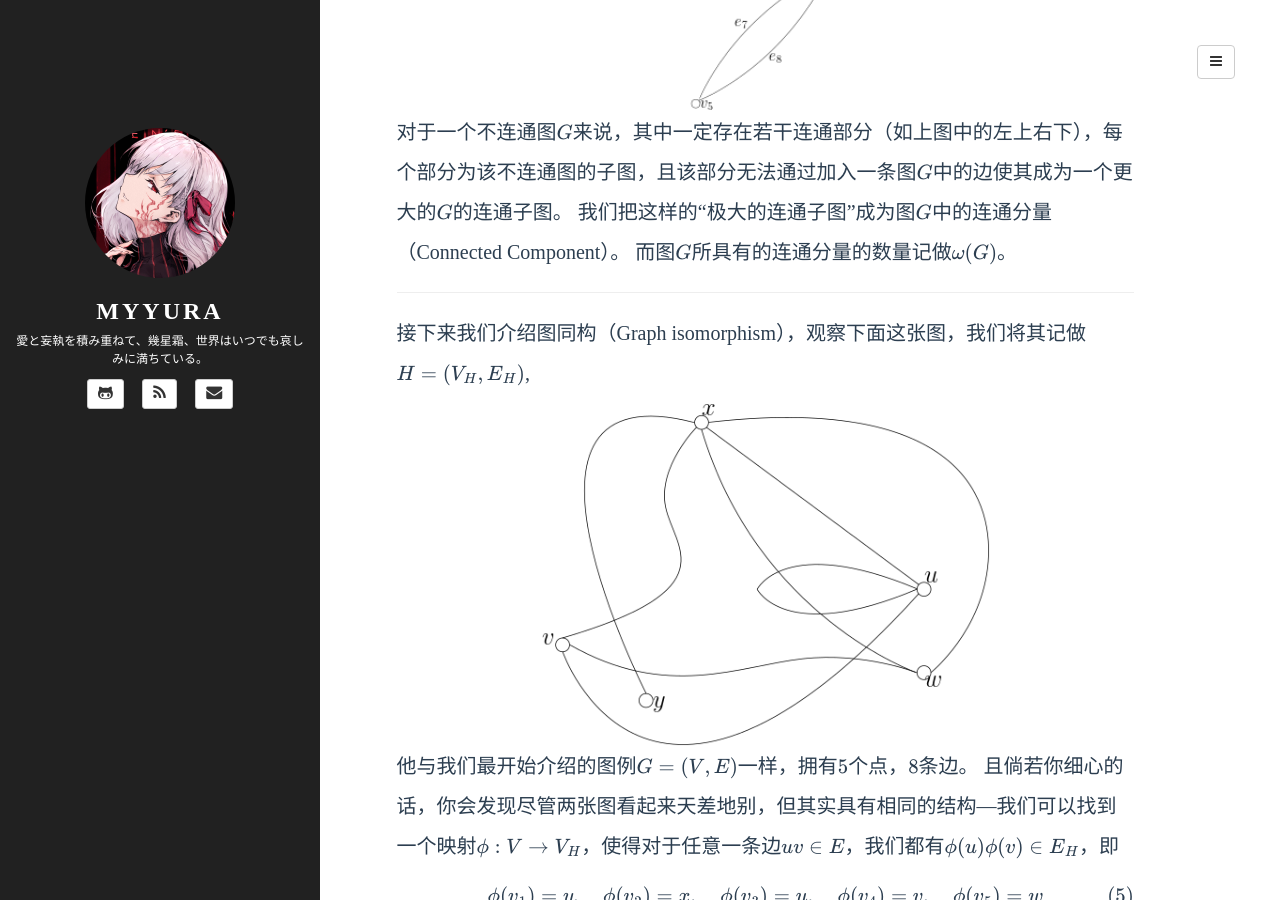
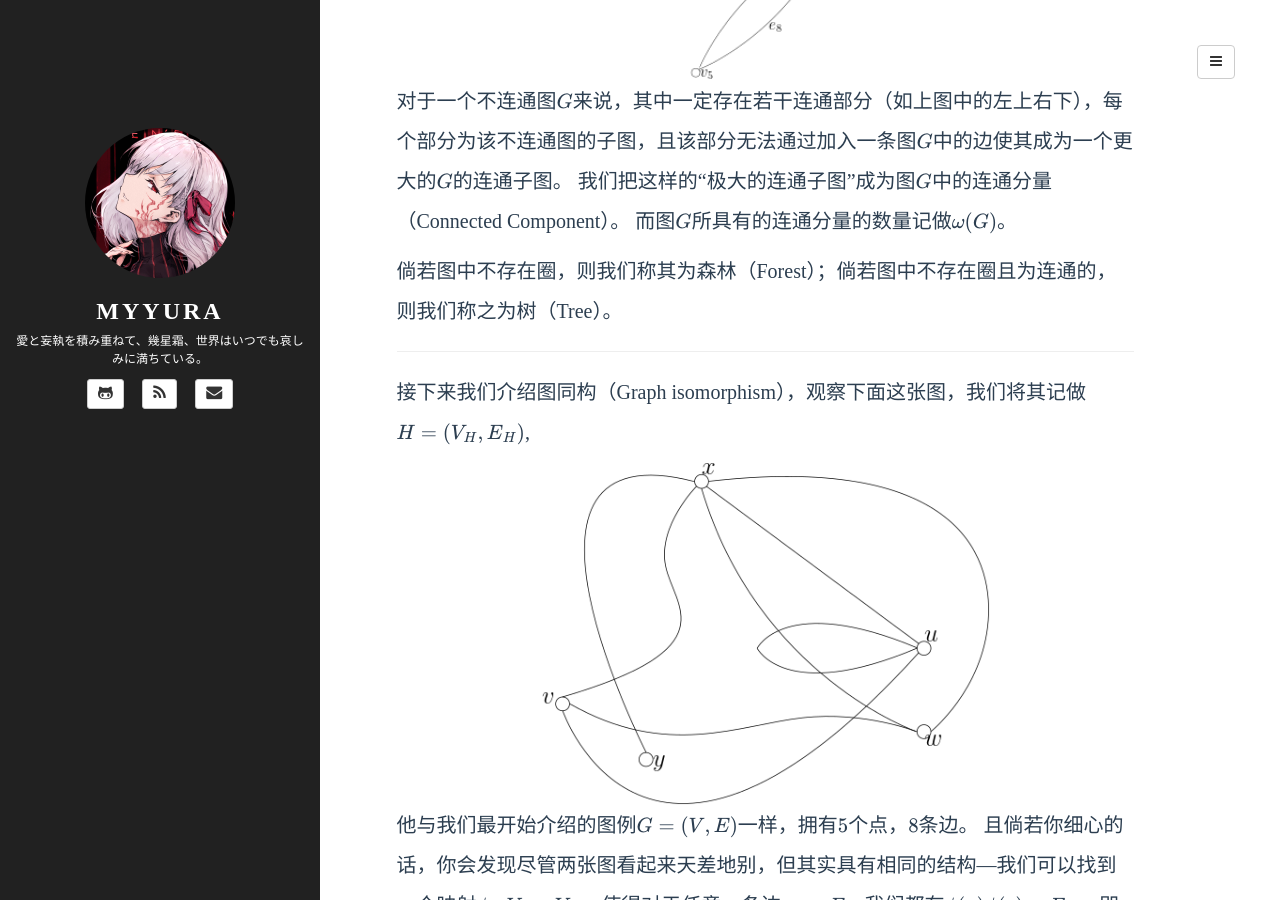
Before and after one commit to Myyura/myyura.github.io, a Jekyll site: the page built from _posts/math_algorithm/2020-8-1-graph_theory-1.md, in a window 1280 px wide and 900 px high, scrolled down 4681 px. Built offline with Jekyll 4.4.1, drawn with Linux system fonts in a browser that asks for light colours; formulas are drawn with MathJax 3; a script that is not in the unit is left out; comment, search, counter and statistics services are not loaded.

Commit message:
Add the def of Tree and Forest

```diff
--- a/_posts/math_algorithm/2020-8-1-graph_theory-1.md
+++ b/_posts/math_algorithm/2020-8-1-graph_theory-1.md
@@ -107,7 +107,6 @@ $$
 
 有向图中也一样，不过是将$w_iw_{i+1} \in E$对应的修改为$(w_i, w_{i+1}) \in E$，而此时我们也会称路径为有向路径，如同单行道一般。
 
-------------------------------------------------------
 
 倘若图中任意两点间均存在一条路径，则我们称图为连通的（Connected），反之则为不连通的（Unconnected）。
 上面例子中所提到的$G$很显然是连通图，倘若我们从中去掉边$e_2, e_5$与$e_6$，如下图所示，则为不连通图。
@@ -119,6 +118,9 @@ $$
 对于一个不连通图$G$来说，其中一定存在若干连通部分（如上图中的左上右下），每个部分为该不连通图的子图，且该部分无法通过加入一条图$G$中的边使其成为一个更大的$G$的连通子图。
 我们把这样的“极大的连通子图”成为图$G$中的连通分量（Connected Component）。
 而图$G$所具有的连通分量的数量记做$\omega(G)$。
+
+
+倘若图中不存在圈，则我们称其为森林（Forest）；倘若图中不存在圈且为连通的，则我们称之为树（Tree）。
 
 ------------------------------------------------------
 
```
